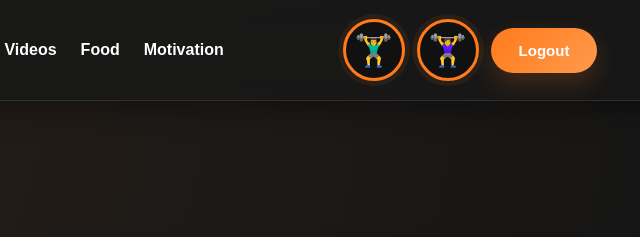
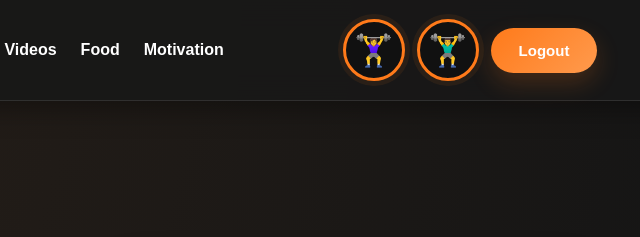
Before and after one commit to johnwilson25babiera-gif/homebuddy, a website: page public/home.html in a window 1280 px wide. Shown: the top 237 px of the page, 593-1233 px from the left. Drawn offline with Linux system fonts and the light colour scheme.

Commit message:
Update home.html

```diff
--- a/public/home.html
+++ b/public/home.html
@@ -702,8 +702,8 @@
       </nav>
 
       <div class="right-nav">
-        <div class="gender-logo" onclick="openGenderPage('men')" title="Men Workout">🏋️‍♂️</div>
-        <div class="gender-logo" onclick="openGenderPage('women')" title="Women Workout">🏋️‍♀️</div>
+        <div class="gender-logo" onclick="openGenderPage('men')" title="Men Workout">🏋️‍♀️</div>
+        <div class="gender-logo" onclick="openGenderPage('women')" title="Women Workout">🏋️‍♂️</div>
         <button class="logout" onclick="window.location.href='index.html'">Logout</button>
       </div>
     </header>
```
